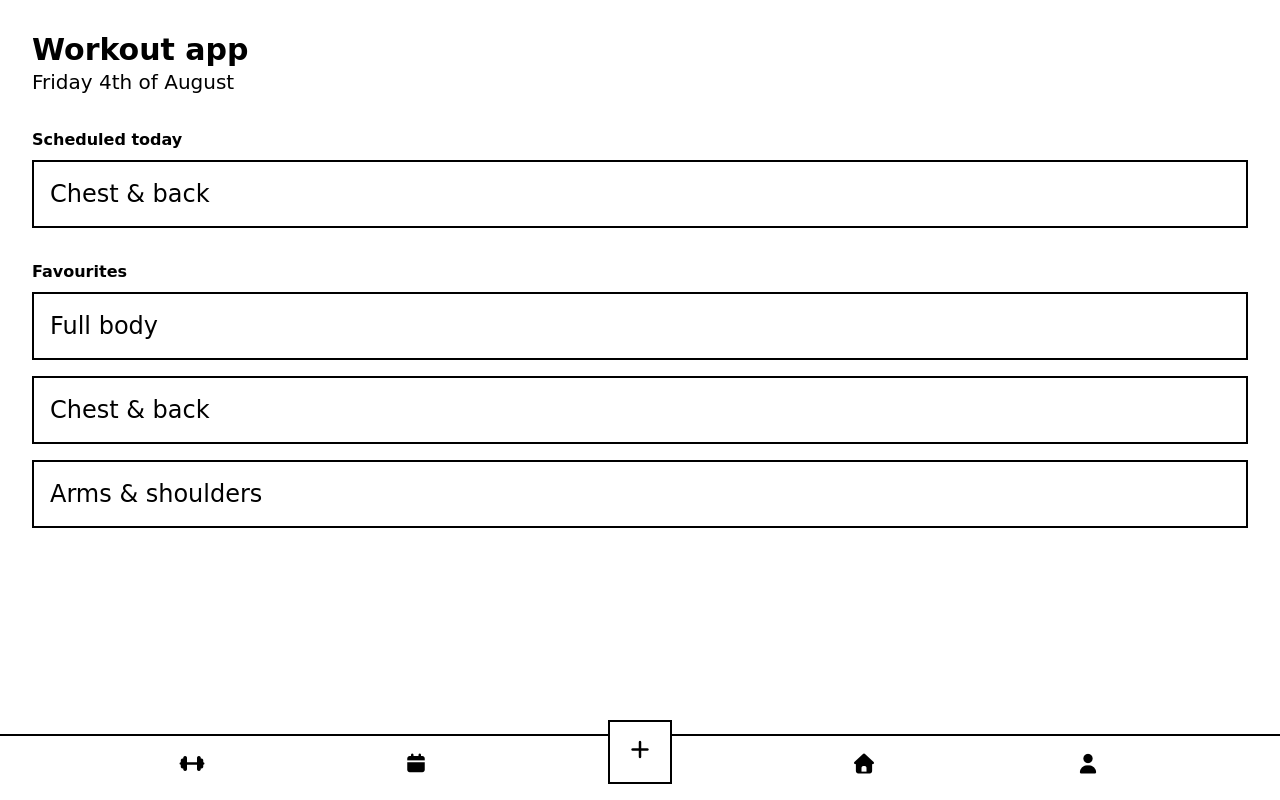
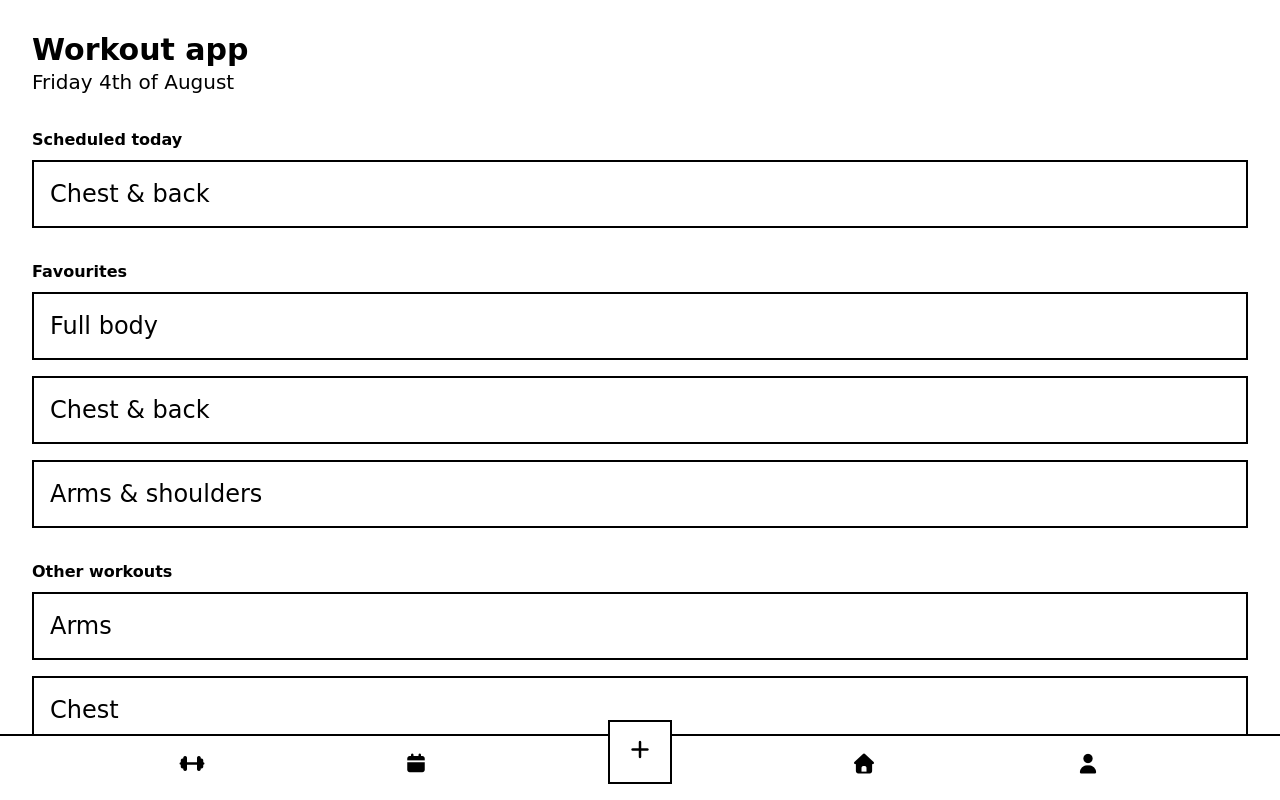
Before and after one commit to yansiegers/sveltekit-workout-app, a SvelteKit app: page / in a window 1280 px wide. Built offline with nearby package versions, Linux system fonts and the light colour scheme.

Commit message:
Add more routines to home

```diff
--- a/src/components/Home.svelte
+++ b/src/components/Home.svelte
@@ -8,9 +8,19 @@
 		{ id: 0, name: 'Chest & back' },
 		{ id: 0, name: 'Arms & shoulders' }
 	];
+	let otherWorkoutRoutines = [
+		{ id: 0, name: 'Arms' },
+		{ id: 0, name: 'Chest' },
+		{ id: 0, name: 'Back' },
+		{ id: 0, name: 'Shoulders' },
+		{ id: 0, name: 'Core' },
+		{ id: 0, name: 'Back' },
+		{ id: 0, name: 'Legs' }
+	];
 </script>
 
 <Header />
 
 <WorkoutRoutinesList title={'Scheduled today'} workoutRoutines={scheduledWorkoutRoutines} />
 <WorkoutRoutinesList title={'Favourites'} workoutRoutines={favoriteWorkoutRoutines} />
+<WorkoutRoutinesList title={'Other workouts'} workoutRoutines={otherWorkoutRoutines} />
```
